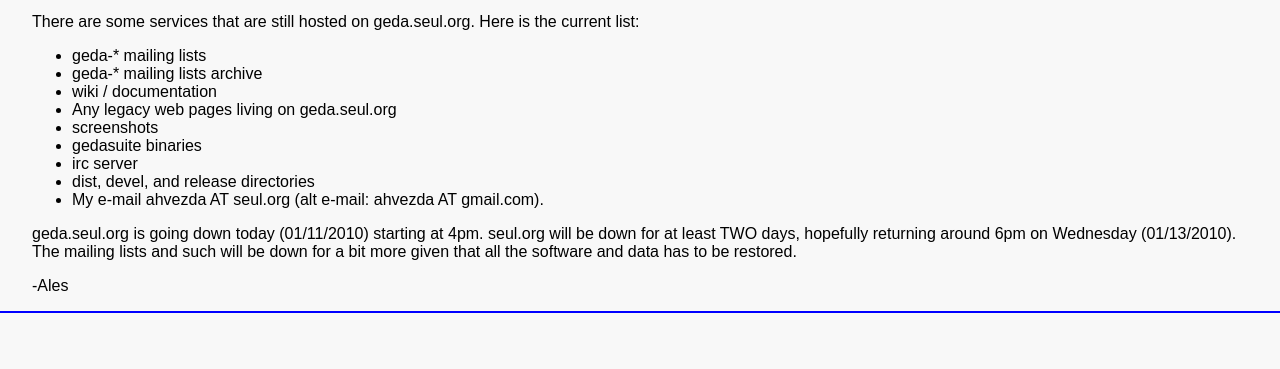
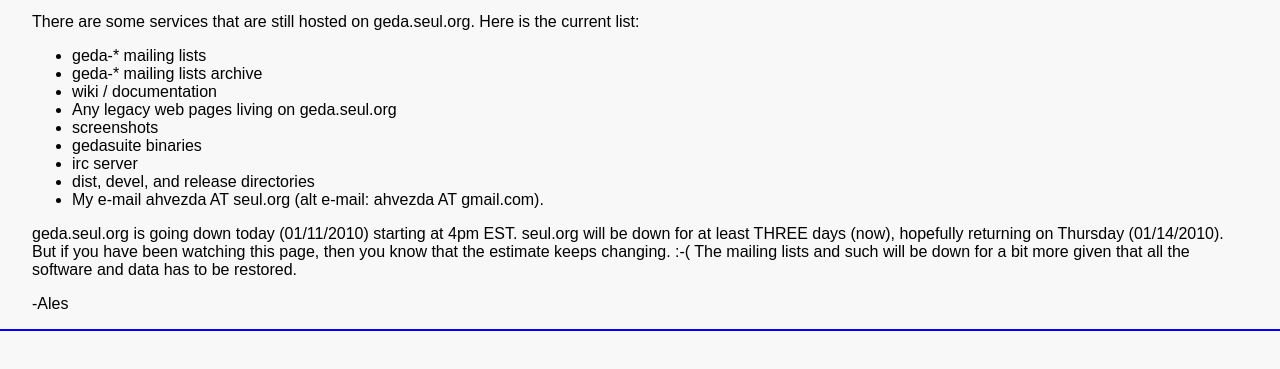
Before and after one commit to bert/wwwhtdocs, a plain HTML site: page status.html in a window 1280 px wide. Shown: the part 131-500 px from the top of the page. Drawn offline with Linux system fonts and the light colour scheme.

Commit message:
Updated status

```diff
--- a/status.html
+++ b/status.html
@@ -71,10 +71,12 @@
 </UL>
 
 <p>
-geda.seul.org is going down today (01/11/2010) starting at 4pm.  seul.org
-will be down for at least TWO days, hopefully returning around 6pm on
-Wednesday (01/13/2010).  The mailing lists and such will be down for a bit
-more given that all the software and data has to be restored.
+geda.seul.org is going down today (01/11/2010) starting at 4pm EST.
+seul.org will be down for at least THREE days (now), hopefully returning
+on Thursday (01/14/2010).  But if you have been watching this page,
+then you know that the estimate keeps changing. :-(  The mailing lists
+and such will be down for a bit more given that all the software and
+data has to be restored.
 </p>
 
 <p>
```
Also changed, not shown: index.html (+2 -2 lines).
